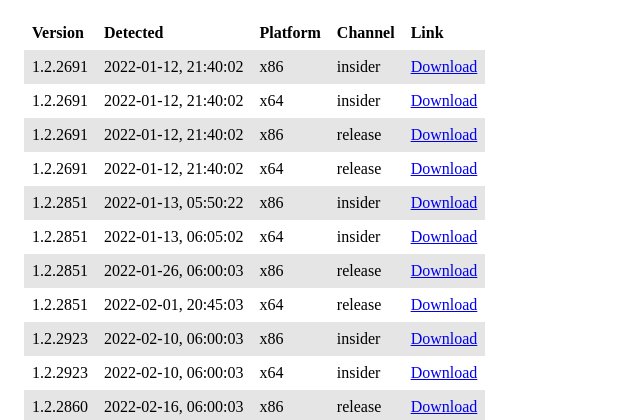
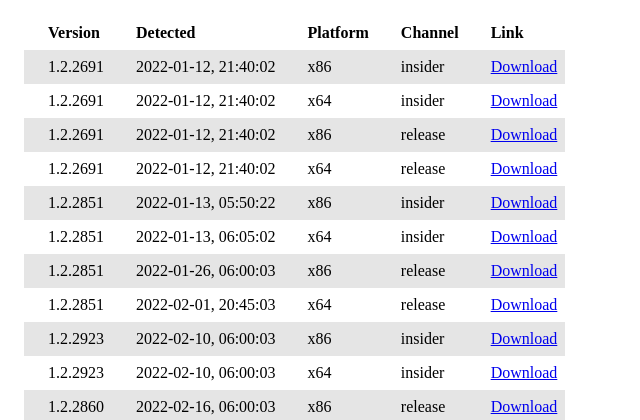
Before and after one commit to vladimirturbin/AVDverstore, a Flask app: page /per_url in a window 1280 px wide. Shown: the top 420 px of the page, without its empty margins (0-640 px from the left). Run offline with Flask 2, Linux system fonts and the light colour scheme.

Commit message:
visual enchanting

```diff
--- a/static/styles.css
+++ b/static/styles.css
@@ -13,5 +13,5 @@
 }
 
 .table__cell {
-    padding: 8px;
+    padding: 8px 8px 8px 24px;
 }
--- a/templates/per_version_table.html
+++ b/templates/per_version_table.html
@@ -16,7 +16,7 @@
     {% for data_rec in data %}
         <tr class="table__row">
         <td class="table__cell">  {{ data_rec}}  </td>
-        <td class="table__cell">  {{ data[data_rec]['date'] }}  </td>
+        <td class="table__cell">  {{ data[data_rec]['date'][:-3] }}  </td>
         <td class="table__cell">  <a href="/per_version_xml?ver={{ data_rec }}">XML</a> </td>
         <td class="table__cell">  <a href="/per_version_reg?ver={{ data_rec }}" download="AVDupdate.reg">reg</a> </td>
         </tr>
```
